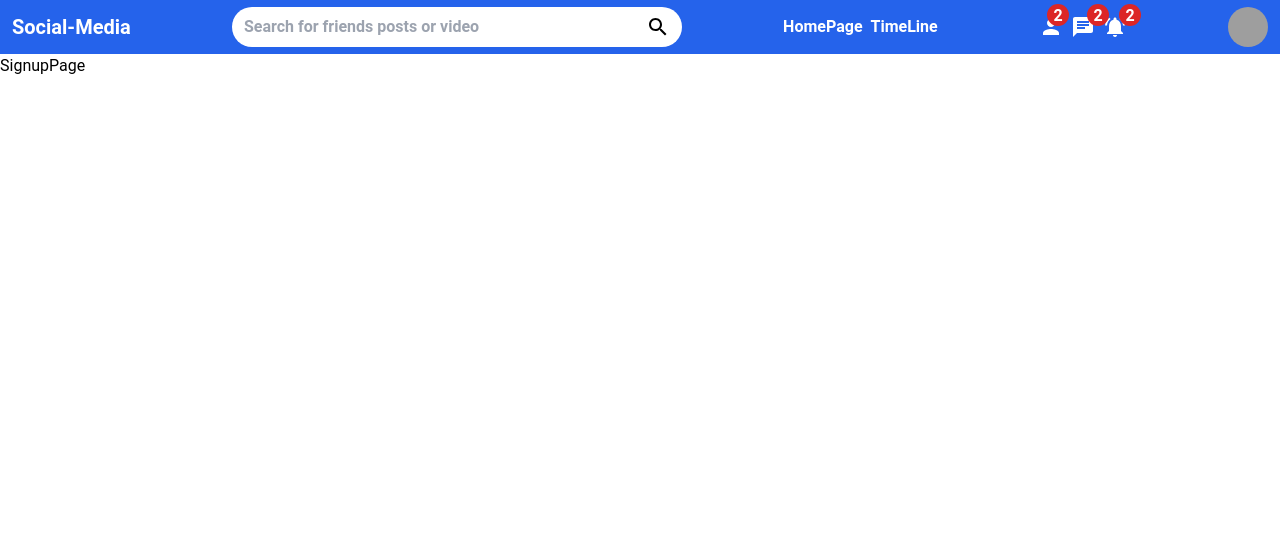
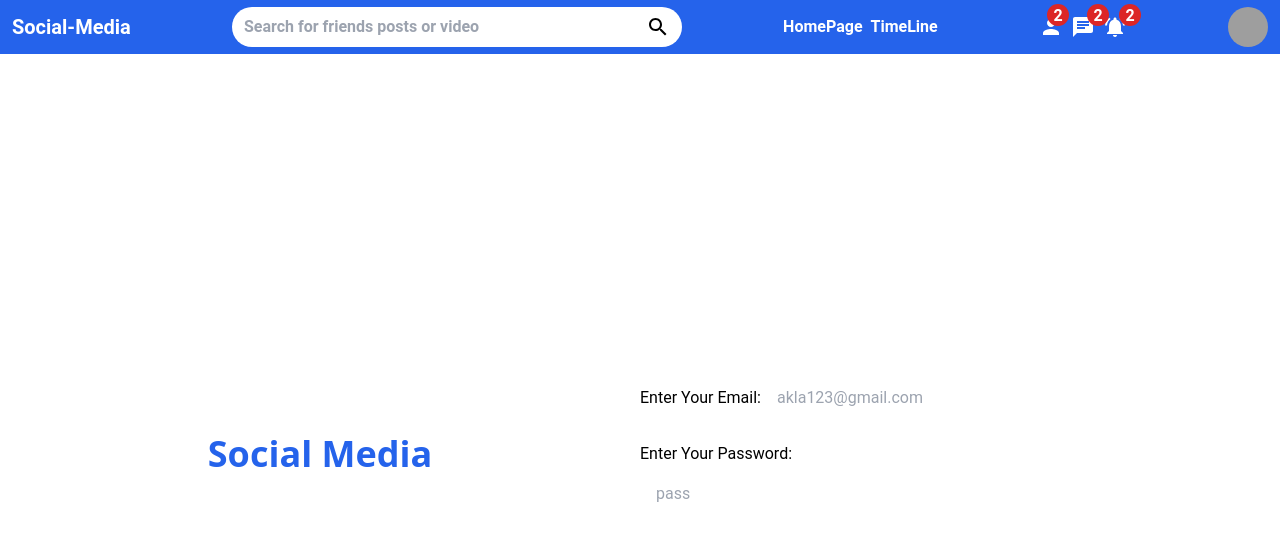
Before and after one commit to MohamedAklamaash/Mern-Social-Media-App, a React (Create React App) app in the folder client/: page /signUp in a window 1280 px wide. Shown: the top 540 px of the page. Built offline with nearby package versions, Linux system fonts and the light colour scheme; grey boxes are pictures that could not be loaded.

Commit message:
after signUp page

```diff
--- a/client/src/pages/SignupPage.jsx
+++ b/client/src/pages/SignupPage.jsx
@@ -2,8 +2,31 @@ import React from 'react'
 
 const SignupPage = () => {
   return (
-    <div>SignupPage</div>
-  )
+    <div>
+      {" "}
+      <main className="flex">
+        <div className="flex-[1] flex items-center justify-center h-[100vh] text-blue-600 font-semibold text-4xl font-sans">
+          Social Media
+        </div>
+        <div className="flex-[1] flex items-center flex-col justify-center h-[100vh] font-sans">
+          <form>
+            <label>Enter Your Email:</label>
+            <input
+              type="email"
+              placeholder="akla123@gmail.com"
+              className="w-[80%] mb-4 rounded-full p-4"
+            />
+            <label>Enter Your Password:</label>
+            <input
+              type="password"
+              placeholder="pass"
+              className="w-[80%] mb-4 rounded-full p-4"
+            />
+          </form>
+        </div>
+      </main>
+    </div>
+  );
 }
 
 export default SignupPage
```
